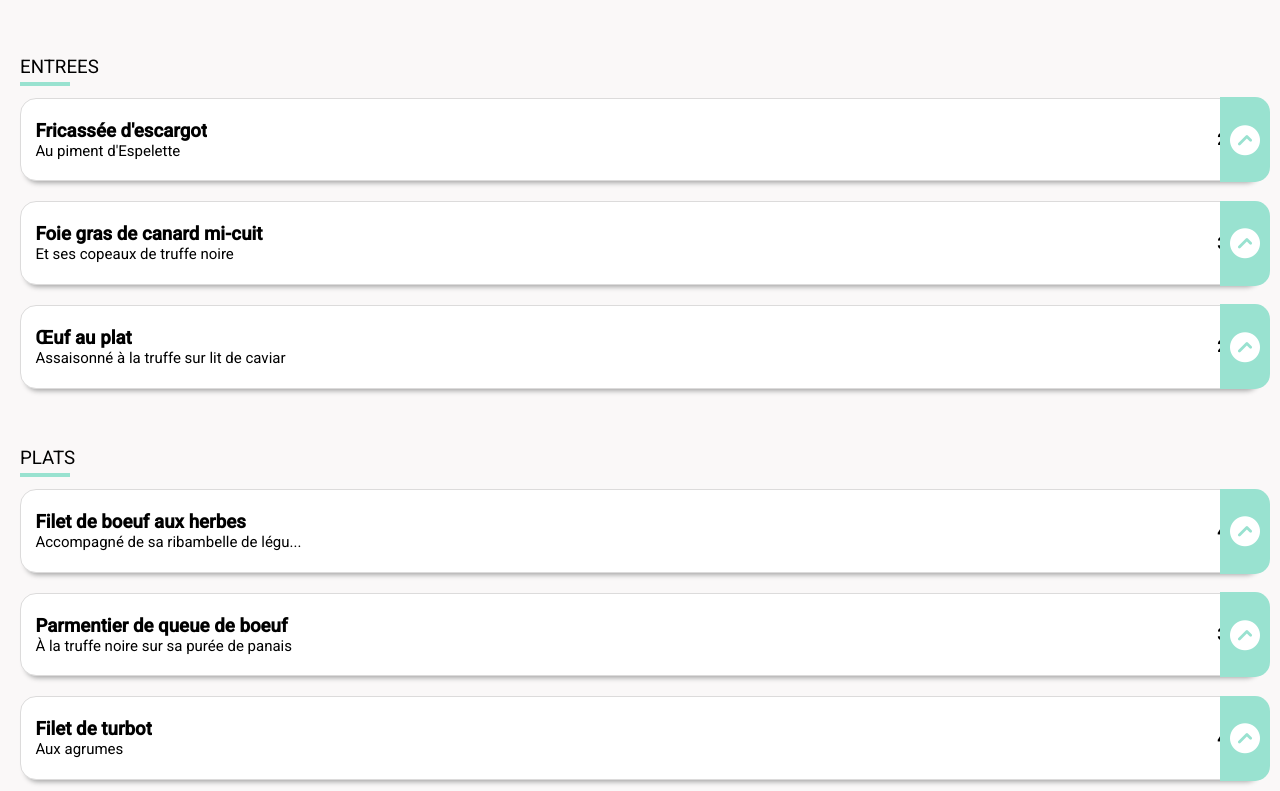
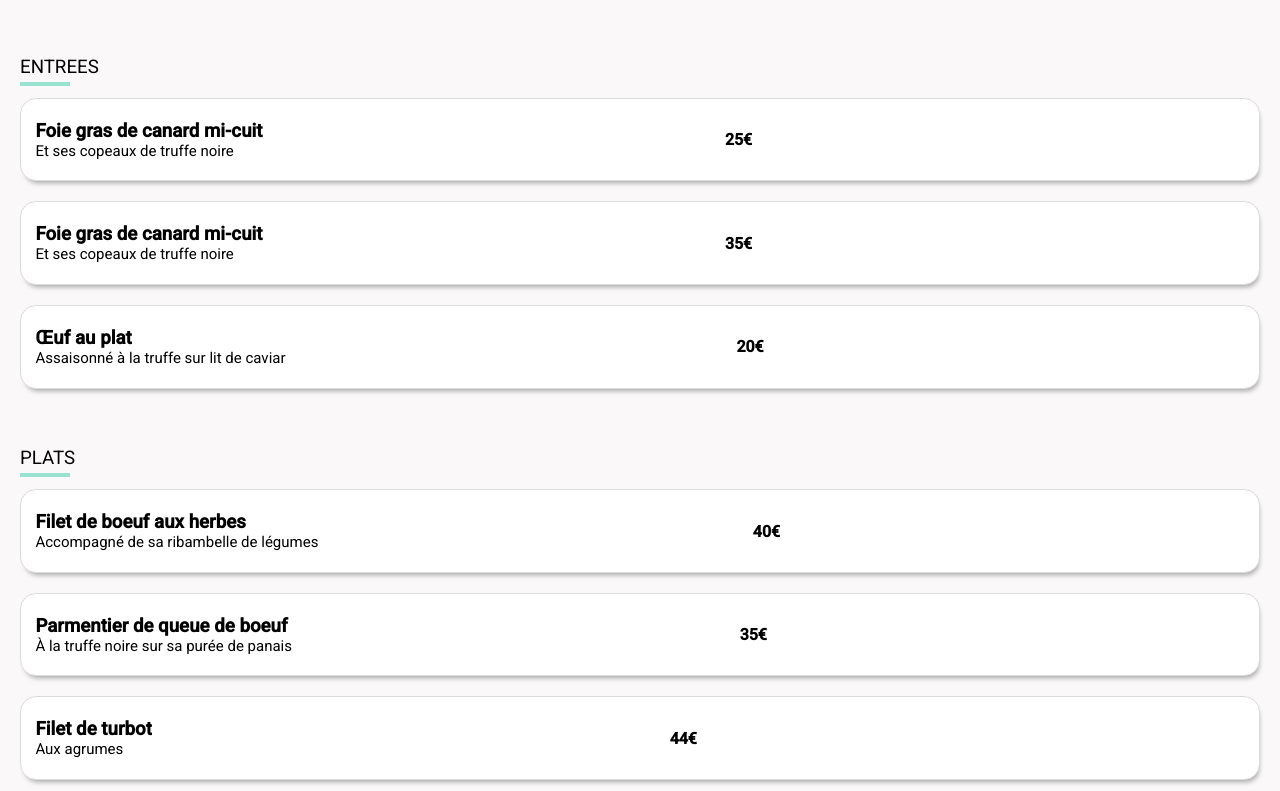
Before and after one commit to xnkola7/mon-projet, a plain HTML site: page Resto1.html in a window 1280 px wide. Shown: the part 140-931 px from the top of the page. Drawn offline with Linux system fonts and the light colour scheme; a web font is replaced by a local one.

Commit message:
Add Resto1.html restostyles.css

```diff
--- a/Resto1.html
+++ b/Resto1.html
@@ -51,8 +51,8 @@
                     <div class="nameLLL">
                         <div class="NAN">
                             <div class="entréesname">
-                                <h3 class="lieuname">Fricassée d'escargot</h3>
-                                <p>Au piment d'Espelette </p>
+                                <h3 class="lieuname">Foie gras de canard mi-cuit</h3>
+                                <p>Et ses copeaux de truffe noire</p>
                             </div>
 
                             <div class="eurosname">
@@ -66,6 +66,7 @@
 
 
                     <div class="nameLLL">
+                        <div class="NAN">
                             <div class="entréesname">
                                 <h3 class="lieuname">Foie gras de canard mi-cuit</h3>
                                 <p>Et ses copeaux de truffe noire</p>
@@ -78,11 +79,14 @@
                                 <i class="fas fa-check-circle"></i>
                             </div>
                         </div>
+                    </div>
 
 
 
                     <div class="nameLLL">
+                        <div class="NAN">
                             <div class="entréesname">
+
                                 <h3 class="lieuname">Œuf au plat</h3>
                                 <p>Assaisonné à la truffe sur lit de caviar</p>
                             </div>
@@ -92,6 +96,7 @@
                             </div>
                             <div class="validator">
                                 <i class="fas fa-check-circle"></i>
+                            </div>
                         </div>
                     </div>
 
@@ -106,9 +111,10 @@
                 <div class="choixentrées">
 
                     <div class="nameLLL">
+                        <div class="NAN">
                             <div class="entréesname">
                                 <h3 class="lieuname">Filet de boeuf aux herbes</h3>
-                            <p>Accompagné de sa ribambelle de légu...</p>
+                                <p>Accompagné de sa ribambelle de légumes</p>
                             </div>
 
                             <div class="eurosname">
@@ -118,10 +124,12 @@
                                 <i class="fas fa-check-circle"></i>
                             </div>
                         </div>
+                    </div>
 
 
 
                     <div class="nameLLL">
+                        <div class="NAN">
                             <div class="entréesname">
                                 <h3 class="lieuname">Parmentier de queue de boeuf</h3>
                                 <p>À la truffe noire sur sa purée de panais</p>
@@ -134,9 +142,11 @@
                                 <i class="fas fa-check-circle"></i>
                             </div>
                         </div>
+                    </div>
 
 
                     <div class="nameLLL">
+                        <div class="NAN">
                             <div class="entréesname">
                                 <h3 class="lieuname">Filet de turbot</h3>
                                 <p>Aux agrumes</p>
@@ -147,6 +157,7 @@
                             </div>
                             <div class="validator">
                                 <i class="fas fa-check-circle"></i>
+                            </div>
                         </div>
                     </div>
 
@@ -161,6 +172,7 @@
                 <div class="choixentrées">
 
                     <div class="nameLLL">
+                        <div class="NAN">
                             <div class="entréesname">
                                 <h3 class="lieuname">Paris-Brest </h3>
                                 <p> Revisité</p>
@@ -173,9 +185,11 @@
                                 <i class="fas fa-check-circle"></i>
                             </div>
                         </div>
+                    </div>
 
 
                     <div class="nameLLL">
+                        <div class="NAN">
                             <div class="entréesname">
                                 <h3 class="lieuname">Macaron au chocolat d'exception </h3>
                                 <p> Et glace à la vanille de Madagascar</p>
@@ -187,9 +201,11 @@
                                 <i class="fas fa-check-circle"></i>
                             </div>
                         </div>
+                    </div>
 
 
                     <div class="nameLLL">
+                        <div class="NAN">
                             <div class="entréesname">
                                 <h3 class="lieuname">Mousse au chocolat </h3>
                                 <p> Au piment d'Espelette et à la truffe noire</p>
@@ -200,6 +216,7 @@
                             </div>
                             <div class="validator">
                                 <i class="fas fa-check-circle"></i>
+                            </div>
                         </div>
                     </div>
                 </div>
--- a/restostyles.css
+++ b/restostyles.css
@@ -49,11 +49,12 @@ main {
 .dishtitle {
     display: flex;
     align-items: baseline;
+    justify-content: space-between;
 }
 
 .dishheart {
     position: relative;
-    left: 30px;
+    left: -15px;
     font-size: 2rem;
 
 }
@@ -75,7 +76,7 @@ main {
     padding-left: 20px;
 }
 
-.titleentrées h3:after{
+.titleentrées h3:after {
     content: '';
     width: 50px;
     height: 4px;
@@ -94,24 +95,6 @@ main {
     padding-top: 40px;
 }
 
-.check {
-    background-color: #99E2D0;
-    display: none;
-    position: absolute;
-    border-radius: 0 15px 15px 0;
-    right: -1px;
-    padding: 0 13px;
-    height: 100%;
-}
-
-.check i {
-    font-size: 30px;
-    color: white;
-    -webkit-transform: rotate(180deg);
-    transform: rotate(180deg);
-    -webkit-animation: rotate 0.5s both;
-    animation: rotate 0.5s both;
-}
 
 .nameLLL {
     background-color: white;
@@ -143,63 +126,53 @@ main {
 
 .NAN {
     width: 100%;
-    display: -webkit-box;
-    display: -ms-flexbox;
     display: flex;
-    -webkit-box-pack: justify;
-    -ms-flex-pack: justify;
+    align-items: center;
     justify-content: space-between;
-    -webkit-box-align: center;
-    -ms-flex-align: center;
-    align-items: center;
 }
 
-.nameLLL .validator{
+.nameLLL .validator {
+    overflow: hidden;
+}
+
+.nameLLL:hover .validator {
     display: none;
     position: absolute;
     background: #99E2D0;
     border-radius: 0 15px 15px 0;
-    right: 10px;
+    right: 20px;
     padding: 0 10px;
     height: 85px;
     display: flex;
     align-items: center;
+    -webkit-transition: all 1s ease;
+    -o-transition: all 1s ease;
+    transition: all 1s ease;
 }
 
-.nameLLL:hover .validator{
-    animation: slide-left 0.5s cubic-bezier(0.33, 0.02, 0.25, 1)
+.nameLLL .validator i {
+    font-size: 30px;
+    color: white;
+    -webkit-transform: rotate(360deg);
+    transform: rotate(360deg);
+    -webkit-animation: rotate 2s both;
+    animation: rotate 2s both;
 }
 
-.nameLLL .validator i{
-    font-size: 30px;
-    color: white;
-    -webkit-transform: rotate(180deg);
-    transform: rotate(180deg);
-    -webkit-animation: rotate 0.5s both;
-    animation: rotate 0.5s both;
-}
-
-.fas{
-    -webkit-font-smoothing: antialiased;
-    display: inline-block;
-    font-style: normal;
-    font-variant: normal;
-    text-rendering: auto;
-    line-height: 1;
-}
-
-.entréesname {
-    white-space: nowrap;
-    overflow: hidden;
-}
 
 .entréesname h3 {
     margin: 0;
+    -o-text-overflow: ellipsis;
+    text-overflow: ellipsis;
+    overflow: hidden;
 }
 
 .entréesname p {
     margin: 0;
     font-size: 15px;
+    text-overflow: ellipsis;
+    overflow: hidden;
+    white-space: nowrap;
 }
 
 .command button:hover {
@@ -228,9 +201,4 @@ main {
 
 span.euros {
     font-weight: bold;
-    padding-left: 7px;
 }
-
-.eurosname:hover{
-    padding-right: 26px ;
-}
```
Lines whose indentation alone changed are shown as unchanged.
